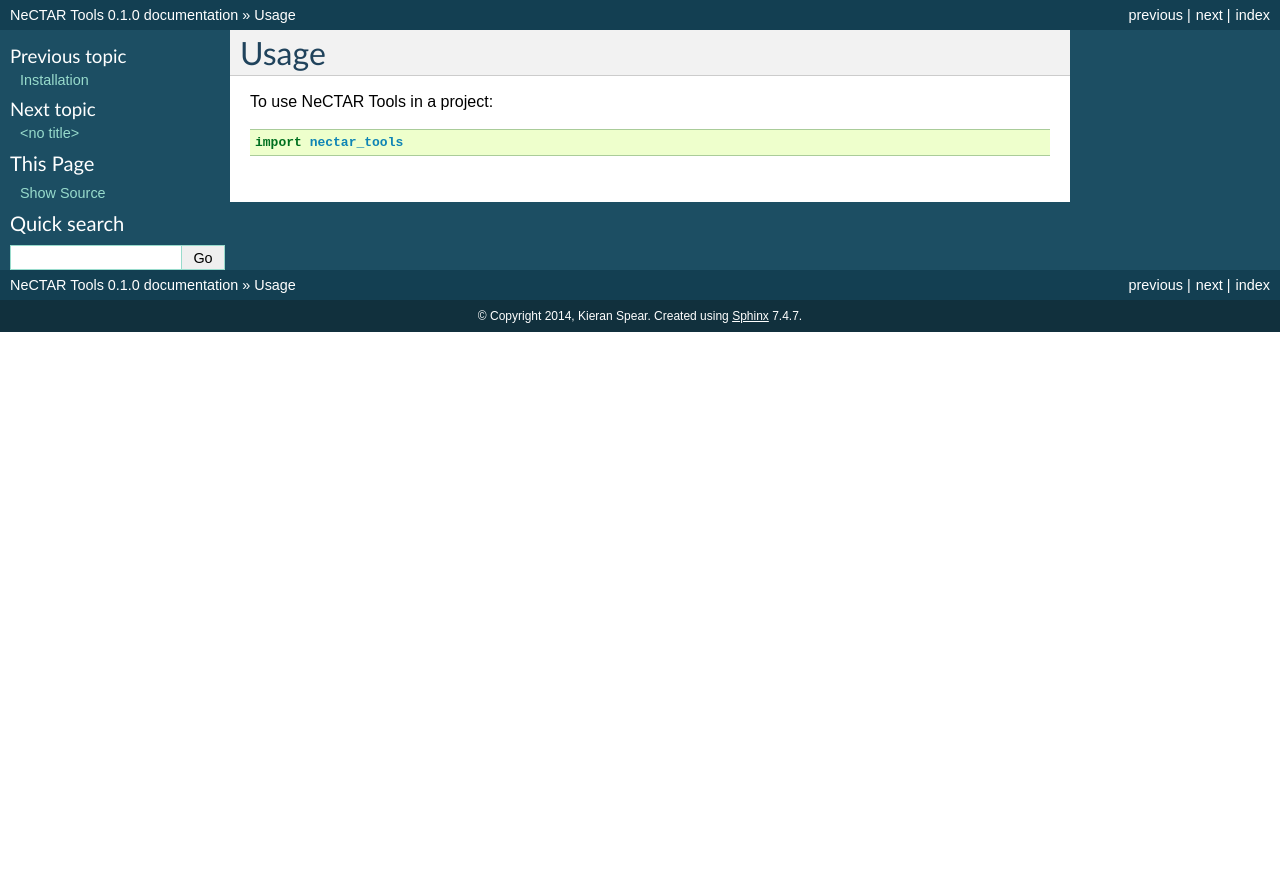
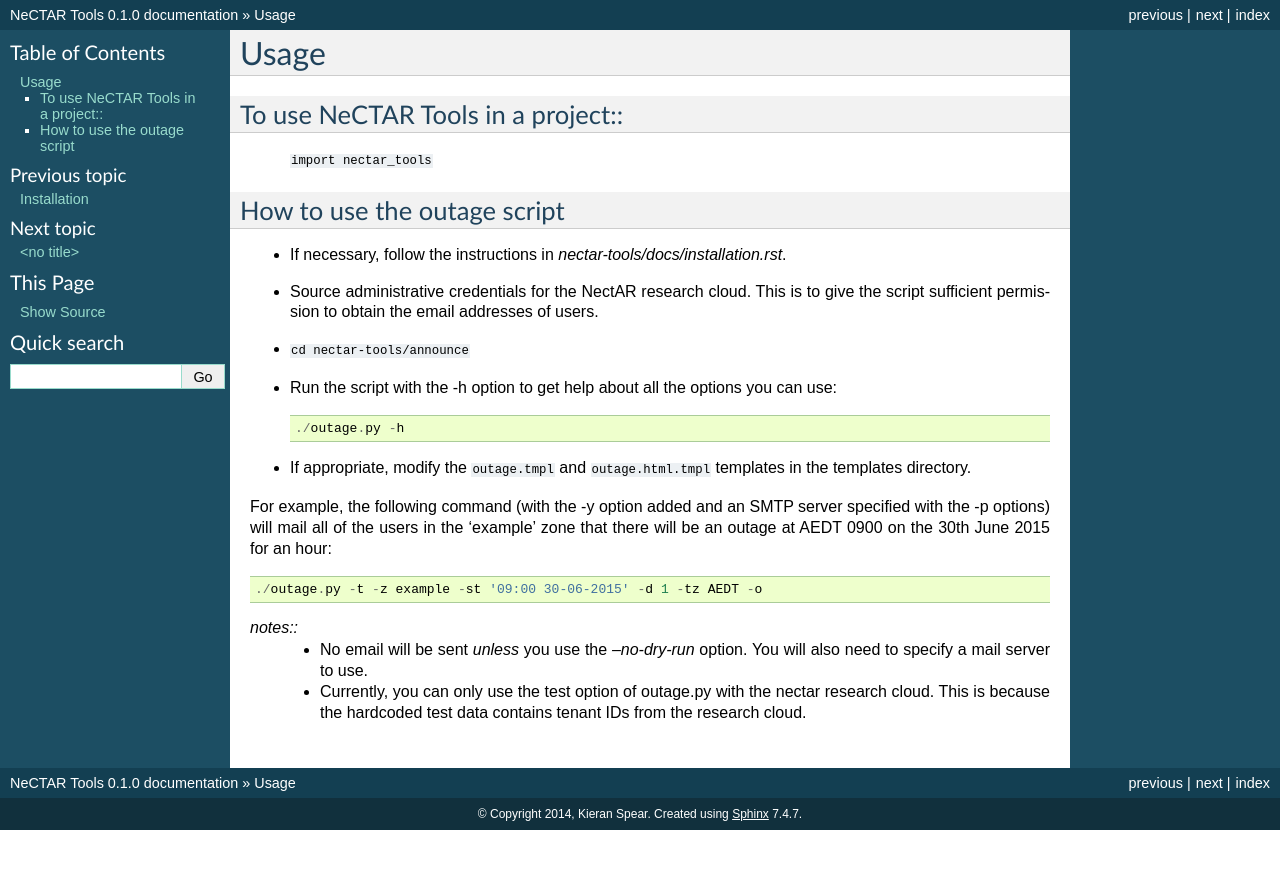
Before and after one commit to NeCTAR-RC/nectar-tools, a Sphinx documentation site: the page built from docs/usage.rst, in a window 1280 px wide. Shown: the top 869 px of the page. Built offline with Sphinx 7.4.7, drawn with Linux system fonts in a browser that asks for light colours.

Commit message:
Document how to use the outage script
Change-Id: I3ff5dc2f17930bcc53f96dca32b47e2d53228f94

```diff
--- a/docs/usage.rst
+++ b/docs/usage.rst
@@ -3,5 +3,34 @@ Usage
 ========
 
 To use NeCTAR Tools in a project::
+----------------------------------
 
-    import nectar_tools
+    ``import nectar_tools``
+
+How to use the outage script
+----------------------------
+* If necessary, follow the instructions in
+  `nectar-tools/docs/installation.rst`.
+* Source administrative credentials for the NectAR research cloud. This is to
+  give the script sufficient permission to obtain the email addresses of users.
+* ``cd nectar-tools/announce``
+* Run the script with the -h option to get help about all the options you can
+  use::
+
+  ./outage.py -h
+
+* If appropriate, modify the ``outage.tmpl`` and ``outage.html.tmpl`` templates
+  in the templates directory.
+
+For example, the following command (with the -y option added and an SMTP server
+specified with the -p options) will mail all of the users in the 'example' zone
+that there will be an outage at AEDT 0900 on the 30th June 2015 for an hour::
+
+  ./outage.py -t -z example -st '09:00 30-06-2015' -d 1 -tz AEDT -o
+
+*notes::*
+    * No email will be sent *unless* you use the `--no-dry-run` option. You
+      will also need to specify a mail server to use.
+    * Currently, you can only use the test option of outage.py with the nectar
+      research cloud. This is because the hardcoded test data contains tenant
+      IDs from the research cloud.
```
